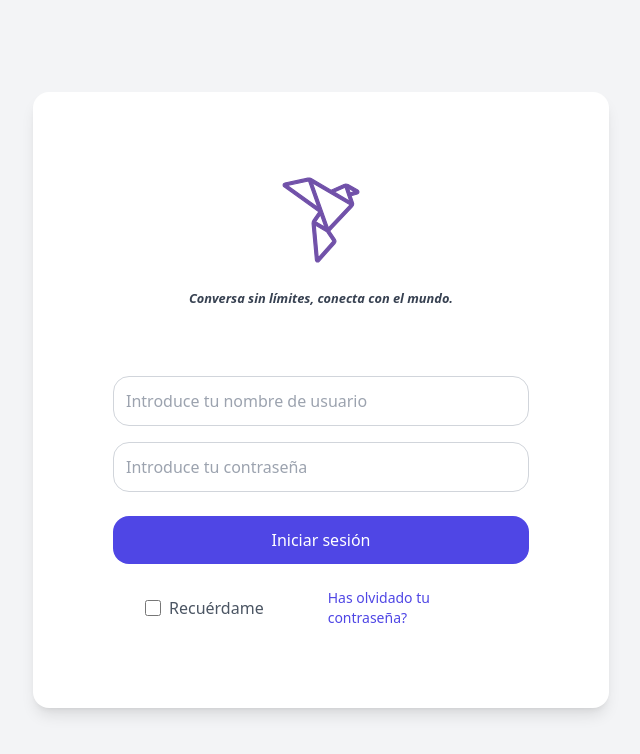
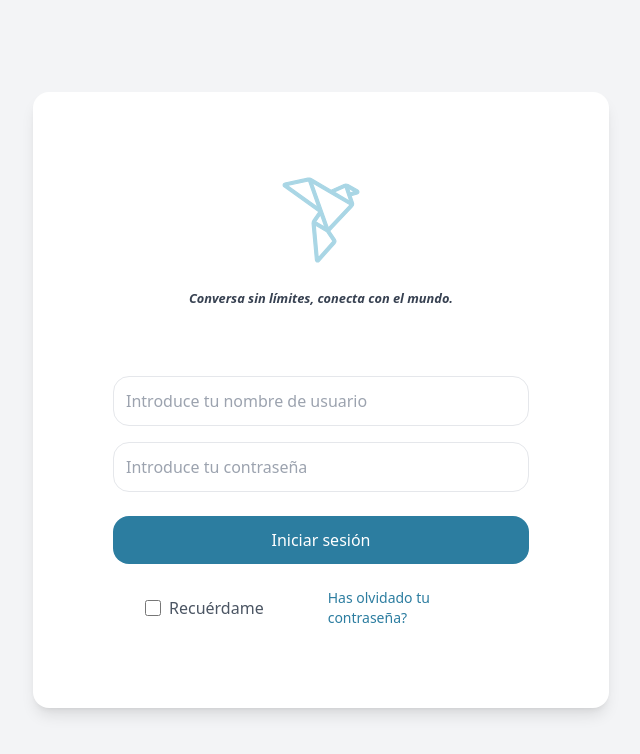
Before and after one commit to ElenaRivilla/API-whatsapp, a Python web app: template messaging-app/frontend/templates/login.html in a window 1280 px wide. Shown: the top 754 px of the page, without its empty margins (319-959 px from the left). Run offline with Jinja, Linux system fonts and the light colour scheme; the template is opened without the code that fills it, so the values that code supplies are empty; some libraries are stand-ins or nearby versions.

Commit message:
cambios al login.html

```diff
--- a/messaging-app/frontend/css/login.css
+++ b/messaging-app/frontend/css/login.css
@@ -2,3 +2,24 @@
     font-style: italic;
     font-size: .8rem;
 }
+
+button:hover{
+    background-color: #2A6F97;
+
+}
+
+button{
+    background-color: #2C7DA0;
+    transition: background-color 0.3s ease, color 0.3s ease
+}
+
+input[type="checkbox"]:checked {
+    appearance: none;
+    background-color: #2C7DA0;
+    border-color: #2C7DA0;
+}
+
+/* Cambiar el color del checkmark (cuando se marca) */
+input[type="checkbox"]:checked::before {
+    background-color: white;
+}
--- a/messaging-app/frontend/templates/login.html
+++ b/messaging-app/frontend/templates/login.html
@@ -19,18 +19,18 @@
             <p class="error text-red-500 text-center"></p>
             <div class="space-y-4">
                 <input type="text" id="username" name="username" required placeholder="Introduce tu nombre de usuario"
-                    class="w-full p-3 border border-gray-300 rounded-2xl focus:outline-none focus:ring-2 focus:ring-indigo-500 focus:border-indigo-500">
+                    class="w-full p-3 border rounded-2xl focus:outline-none focus:ring-2 focus:ring-[#2C7DA0] focus:border-[#2C7DA0]">
                 <input type="password" id="password" name="password" required placeholder="Introduce tu contraseña"
-                    class="w-full p-3 border border-gray-300 rounded-2xl focus:outline-none focus:ring-2 focus:ring-indigo-500 focus:border-indigo-500">
+                    class="w-full p-3 border rounded-2xl focus:outline-none focus:ring-2 focus:ring-[#2C7DA0] focus:border-[#2C7DA0]">
             </div>
-            <button type="submit" class="w-full p-3 bg-indigo-600 text-white rounded-2xl hover:bg-indigo-700 transition duration-200">Iniciar sesión</button>
+            <button type="submit" style="background-color: #2C7DA0" class="w-full p-3 text-white rounded-2xl">Iniciar sesión</button>
 
             <div class="flex justify-between items-center mt-4 sm:flex-row sm:space-x-16 sm:mx-8 sm:items-center sm:justify-start sm:space-y-0 flex-col space-y-2">
                 <div class="flex items-center">
-                    <input type="checkbox" id="rememberMe" name="rememberMe" class="h-4 w-4 text-indigo-600 border-gray-300 rounded focus:ring-indigo-500">
+                    <input type="checkbox" id="rememberMe" name="rememberMe" class="h-4 w-4 text-white border-gray-300 rounded focus:ring-2 focus:ring-[#2C7DA0] focus:border-[#2C7DA0]">
                     <label for="rememberMe" class="ml-2 text-gray-600">Recuérdame</label>
                 </div>
-                <a href="#" class="text-sm text-indigo-600 hover:text-indigo-700 sm:mt-0 mt-2">Has olvidado tu contraseña?</a>
+                <a href="#" style="color: #2C7DA0" class="text-sm sm:mt-0 mt-2">Has olvidado tu contraseña?</a>
             </div>
         </form>
     </section>
```
Also changed, not shown: messaging-app/frontend/assets/img/logo.svg.
